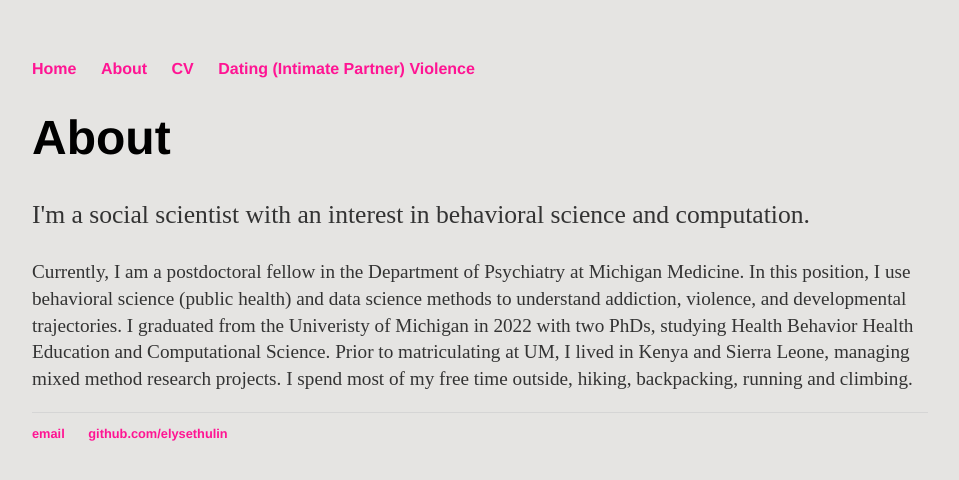
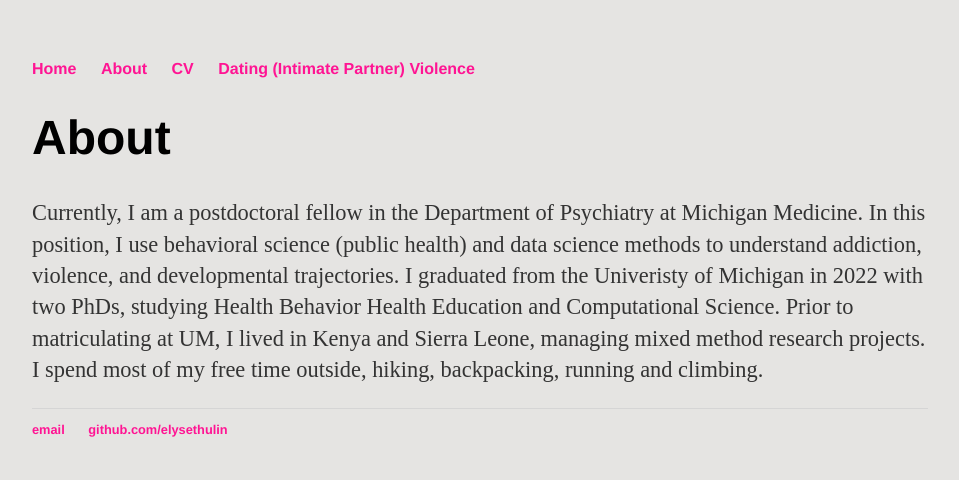
Before and after one commit to elysethulin/elysethulin.github.io, a Jekyll site: the page built from about.md, in a window 1280 px wide. Shown: the top 480 px of the page, without its empty margins (160-1119 px from the left). Built offline with Jekyll 4.4.1, drawn with Linux system fonts in a browser that asks for light colours.

Commit message:
Update about.md

```diff
--- a/about.md
+++ b/about.md
@@ -4,6 +4,5 @@ title: Elyse Thulin, About
 ---
 <div class="blurb">
 	<h1>About</h1>
-		<p style="font-size:160%;">I'm a social scientist with an interest in behavioral science and computation.</p>
-		<p style="font-size:120%;">Currently, I am a postdoctoral fellow in the Department of Psychiatry at Michigan Medicine. In this position, I use behavioral science (public health) and data science methods to understand addiction, violence, and developmental trajectories. I graduated from the Univeristy of Michigan in 2022 with two PhDs, studying Health Behavior Health Education and Computational Science. Prior to matriculating at UM, I lived in Kenya and Sierra Leone, managing mixed method research projects. I spend most of my free time outside, hiking, backpacking, running and climbing. </p>
+		<p style="font-size:140%;">Currently, I am a postdoctoral fellow in the Department of Psychiatry at Michigan Medicine. In this position, I use behavioral science (public health) and data science methods to understand addiction, violence, and developmental trajectories. I graduated from the Univeristy of Michigan in 2022 with two PhDs, studying Health Behavior Health Education and Computational Science. Prior to matriculating at UM, I lived in Kenya and Sierra Leone, managing mixed method research projects. I spend most of my free time outside, hiking, backpacking, running and climbing. </p>
 </div><!-- /.blurb -->
```
